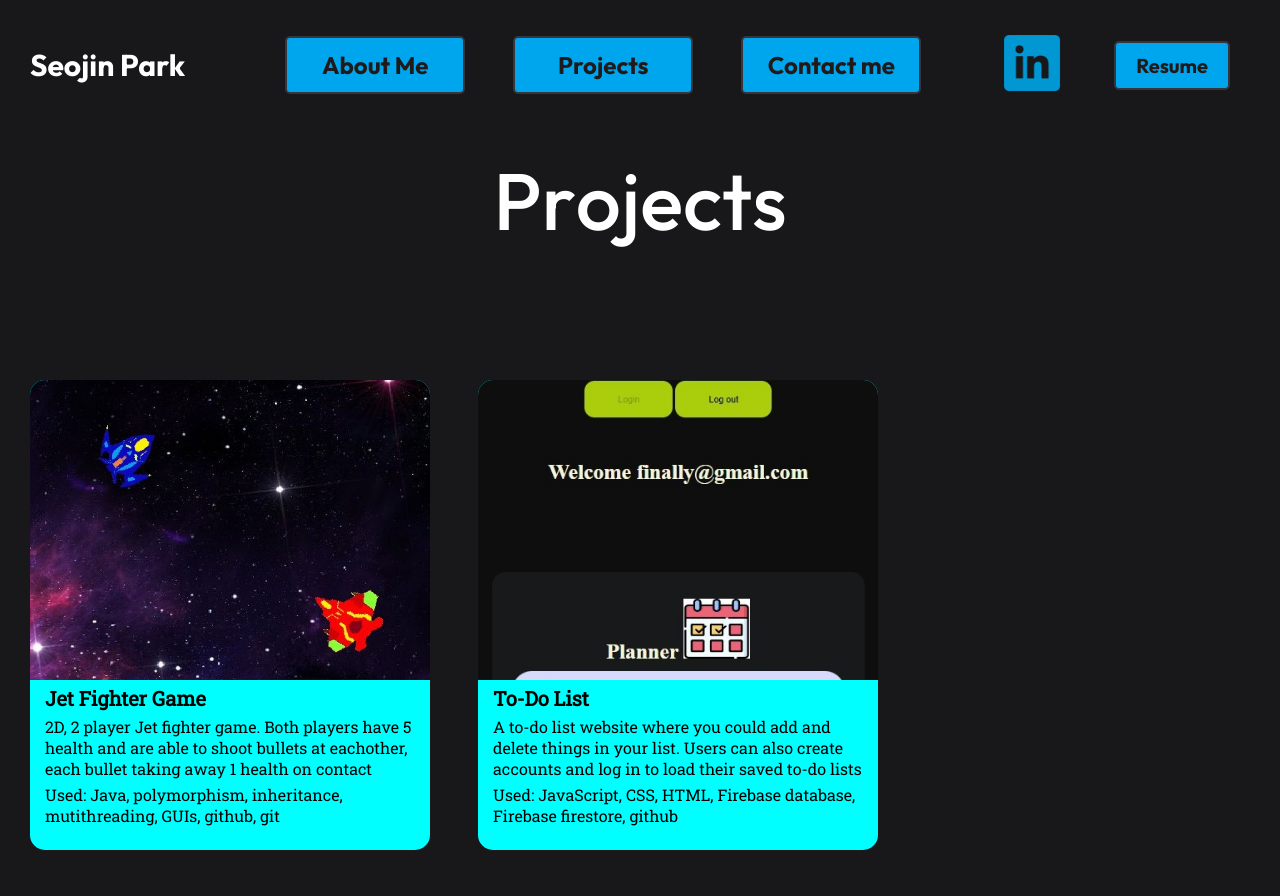
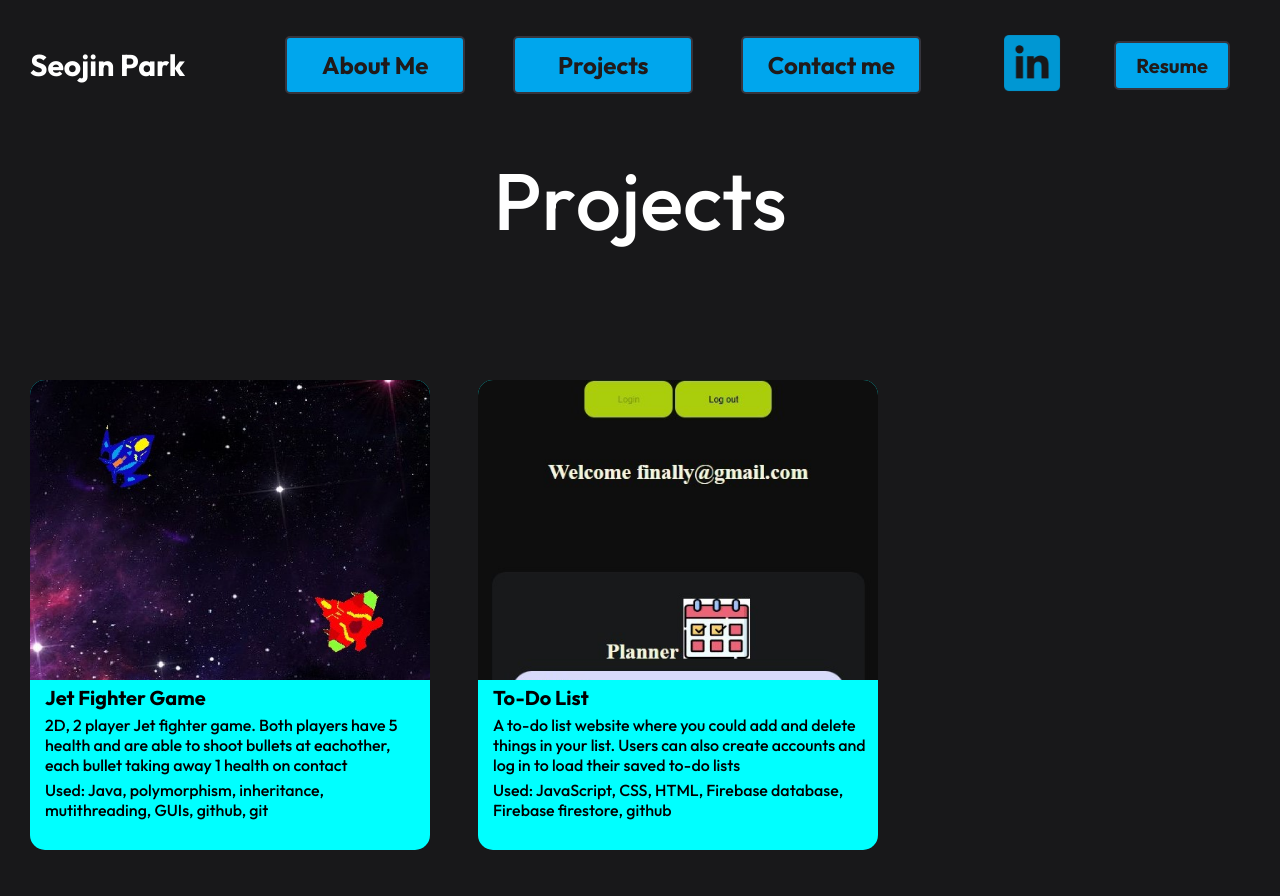
Before and after one commit to qwer030413/ReactGrind, a React (Create React App) app in the folder portfolio/: page /#/pages/Projects.js in a window 1280 px wide. Shown: the top 896 px of the page. Built offline with nearby package versions, Linux system fonts and the light colour scheme; a web font is replaced by a local one.

Commit message:
CARD FIXED

```diff
--- a/portfolio/src/components/cards/cards.css
+++ b/portfolio/src/components/cards/cards.css
@@ -25,14 +25,18 @@
 
 }
 .Name{
-    font-family: 'Roboto Slab', serif;
+    /* font-family: 'Roboto Slab', serif; */
+    font-family: 'Outfit', sans-serif;
+
     font-weight: bold;
     text-align: start;
     font-size: 20px;
 }
 .description{
     margin-top: 5px;
-    font-family: 'Roboto Slab', serif;
+    font-family: 'Outfit', sans-serif;
+
+    /* font-family: 'Roboto Slab', serif; */
     /* font-weight: bold; */
 
 }
@@ -46,6 +50,8 @@
 }
 .used{
     margin-top: 5px;
-    font-family: 'Roboto Slab', serif;
+    font-family: 'Outfit', sans-serif;
+
+    /* font-family: 'Roboto Slab', serif; */
     /* font-weight: bold; */
 }
```
